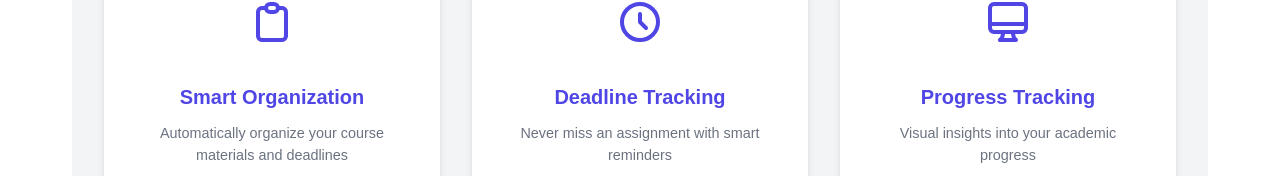
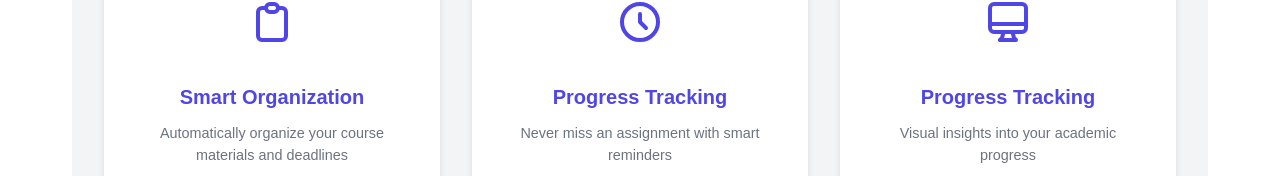
Before and after one commit to C-J7/studypilot, a Next.js app: page / in a window 1280 px wide. Shown: the part 598-774 px from the top of the page. Built offline with nearby package versions, Linux system fonts and the light colour scheme.

Commit message:
copywriting fix

```diff
--- a/src/app/page.js
+++ b/src/app/page.js
@@ -43,7 +43,7 @@ export default function Home() {
               <svg viewBox="0 0 24 24" fill="none" stroke="currentColor">
                 <path strokeLinecap="round" strokeLinejoin="round" strokeWidth="2" d="M12 8v4l3 3m6-3a9 9 0 11-18 0 9 9 0 0118 0z" />
               </svg>
-              <h3>Deadline Tracking</h3>
+              <h3>Progress Tracking</h3>
               <p>Never miss an assignment with smart reminders</p>
             </div>
             <div className={styles.featureCard}>
```
